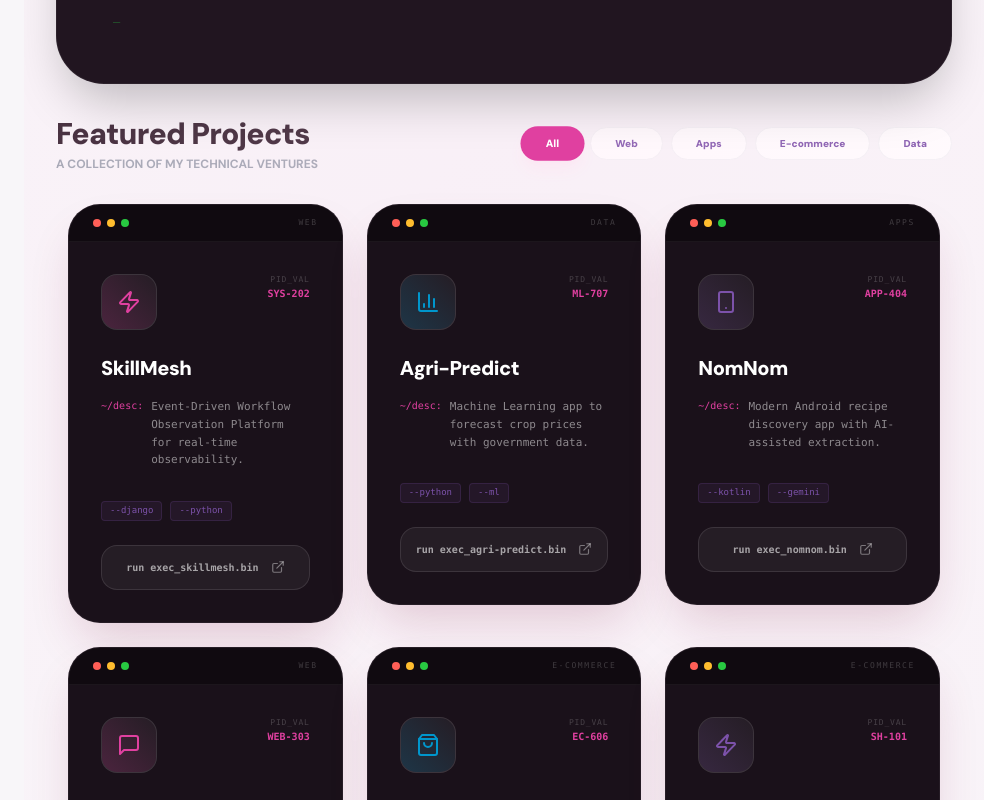
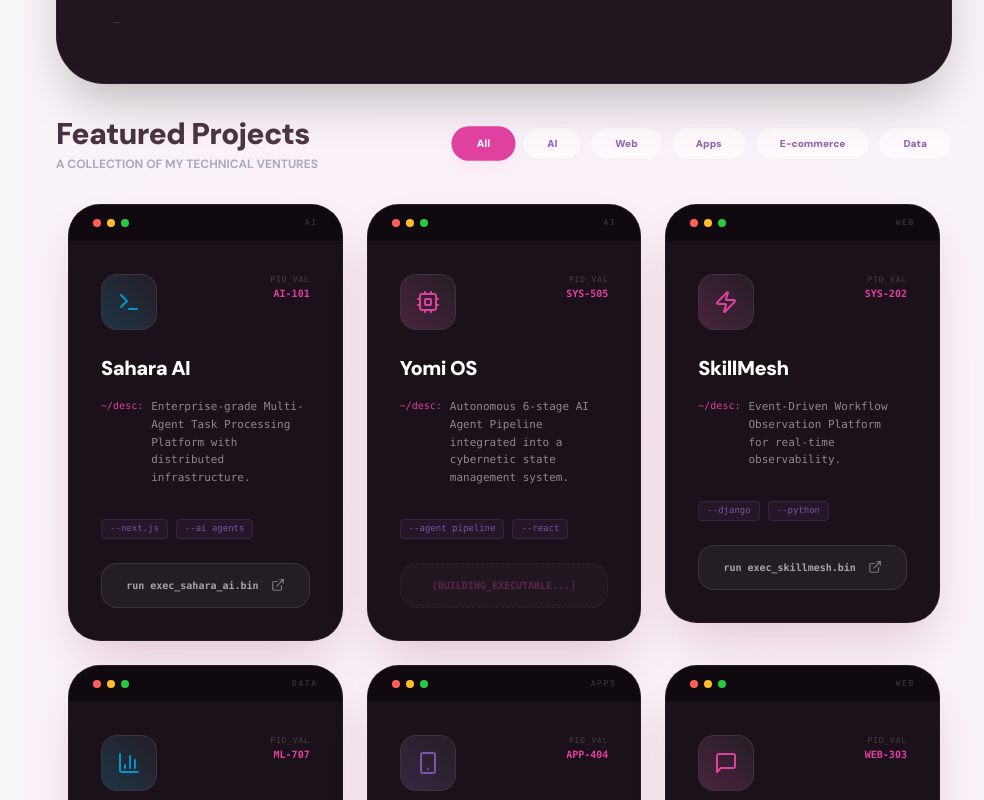
Before and after one commit to Tamore/Portfolio, a React (Vite) app: page / in a window 1280 px wide. Shown: the part 2440-3240 px from the top of the page, without its empty margins (296-1280 px from the left). Built offline with nearby package versions, Linux system fonts and the light colour scheme.

Commit message:
feat: update portfolio with Sahara AI and Yomi OS

```diff
--- a/src/App.tsx
+++ b/src/App.tsx
@@ -422,7 +422,7 @@ const App = () => {
                    <p className="text-xs text-gray-400 font-bold mt-1 uppercase">A COLLECTION OF MY TECHNICAL VENTURES</p>
                 </div>
                 <div className="flex flex-wrap gap-2">
-                   {['All', 'Web', 'Apps', 'E-commerce', 'Data'].map(f => (
+                   {['All', 'AI', 'Web', 'Apps', 'E-commerce', 'Data'].map(f => (
                      <button
                        key={f}
                        onClick={() => setProjectFilter(f)}
@@ -441,6 +441,8 @@ const App = () => {
              <motion.div layout className="flex flex-wrap justify-center gap-6">
                 <AnimatePresence mode="popLayout">
                 {[
+                  { title: 'Sahara AI', ident: 'AI-101', tags: ['Next.js', 'AI Agents'], category: 'AI', desc: 'Enterprise-grade Multi-Agent Task Processing Platform with distributed infrastructure.', color: '#0096cc', icon: <TerminalIcon />, link: 'https://github.com/Tamore/ai-task-app' },
+                  { title: 'Yomi OS', ident: 'SYS-505', tags: ['Agent Pipeline', 'React'], category: 'AI', desc: 'Autonomous 6-stage AI Agent Pipeline integrated into a cybernetic state management system.', color: '#e040a0', icon: <Cpu />, link: '#' },
                   { title: 'SkillMesh', ident: 'SYS-202', tags: ['Django', 'Python'], category: 'Web', desc: 'Event-Driven Workflow Observation Platform for real-time observability.', color: '#e040a0', icon: <Zap />, link: 'https://github.com/Tamore/SkillMesh' },
                   { title: 'Agri-Predict', ident: 'ML-707', tags: ['Python', 'ML'], category: 'Data', desc: 'Machine Learning app to forecast crop prices with government data.', color: '#0096cc', icon: <BarChart3 />, link: 'https://github.com/Tamore/Agriculture-Commodity-Price-Prediction' },
                   { title: 'NomNom', ident: 'APP-404', tags: ['Kotlin', 'Gemini'], category: 'Apps', desc: 'Modern Android recipe discovery app with AI-assisted extraction.', color: '#7c52aa', icon: <Smartphone />, link: 'https://github.com/Tamore/NomNom' },
@@ -507,11 +509,13 @@ const App = () => {
                               </div>
 
                               <button
-                                onClick={() => window.open(repo.link, '_blank')}
-                                className="w-full py-3.5 bg-white/5 border border-white/10 rounded-2xl flex items-center justify-center gap-3 group/btn hover:bg-[#e040a0] hover:border-[#e040a0] transition-all duration-300"
+                                onClick={() => repo.link !== '#' ? window.open(repo.link, '_blank') : null}
+                                className={`w-full py-3.5 bg-white/5 border border-white/10 rounded-2xl flex items-center justify-center gap-3 transition-all duration-300 ${repo.link === '#' ? 'opacity-60 cursor-not-allowed border-dashed bg-transparent' : 'group/btn hover:bg-[#e040a0] hover:border-[#e040a0]'}`}
                               >
-                                <span className="text-[10px] font-black text-white/60 group-hover/btn:text-white font-mono">run exec_{repo.title.toLowerCase().replace(' ', '_')}.bin</span>
-                                <ExternalLink size={14} className="text-white/40 group-hover/btn:text-white" />
+                                <span className={`text-[10px] font-black font-mono ${repo.link === '#' ? 'text-[#e040a0] animate-pulse' : 'text-white/60 group-hover/btn:text-white'}`}>
+                                  {repo.link === '#' ? `[BUILDING_EXECUTABLE...]` : `run exec_${repo.title.toLowerCase().replace(' ', '_')}.bin`}
+                                </span>
+                                {repo.link !== '#' && <ExternalLink size={14} className="text-white/40 group-hover/btn:text-white" />}
                               </button>
                            </div>
                         </div>
```
